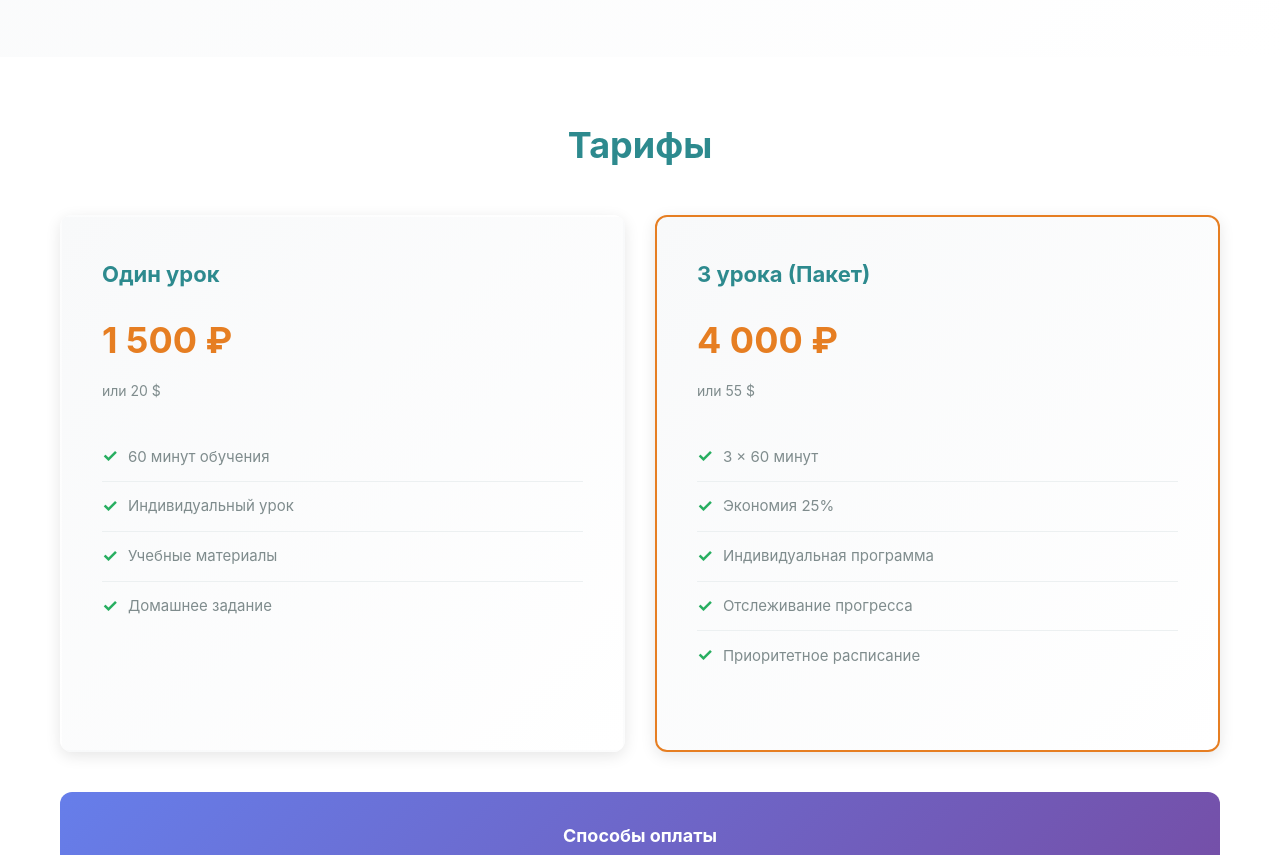
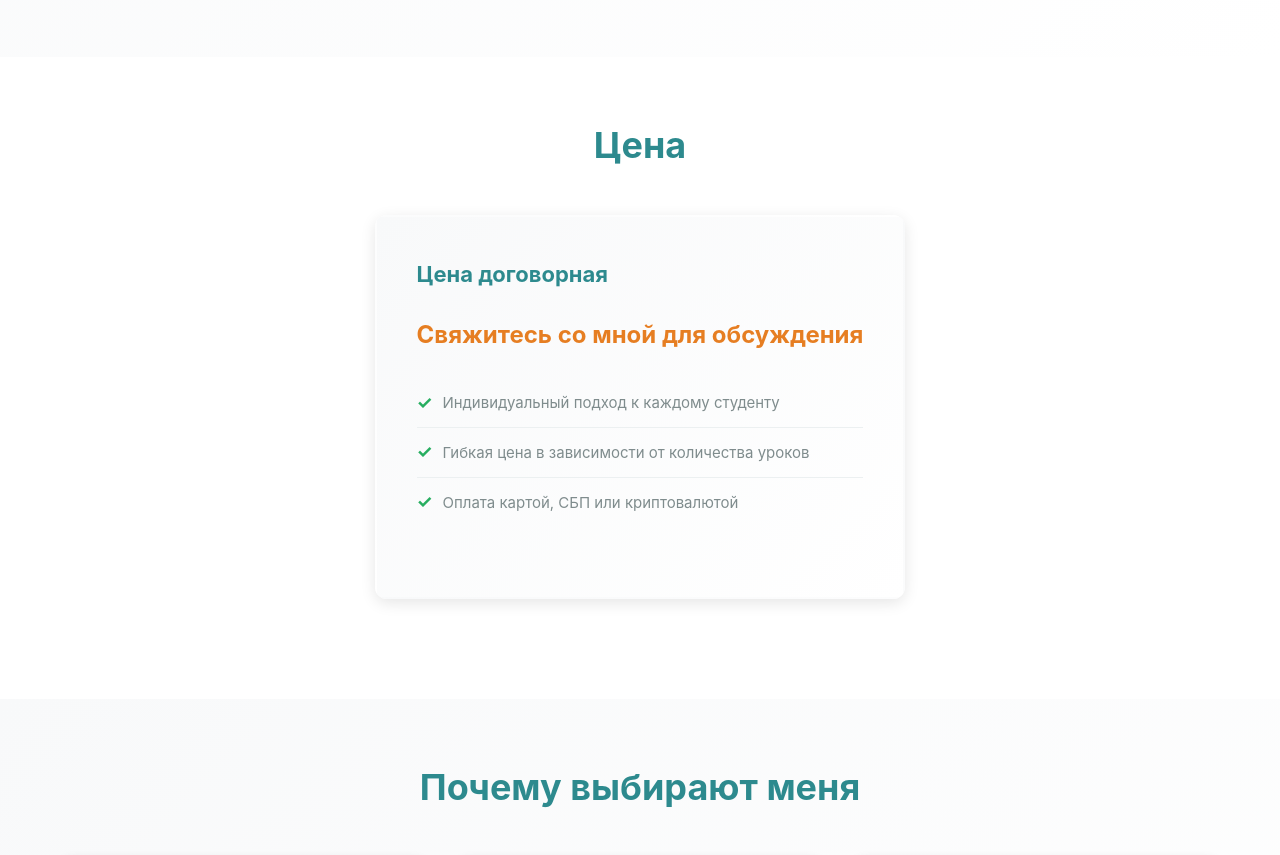
Before and after one commit to loptchak/alexey, a plain HTML site: page index.html in a window 1280 px wide. Shown: the part 1945-2800 px from the top of the page. Drawn offline with Linux system fonts and the light colour scheme.

Commit message:
update: the price block has been changed

```diff
--- a/index.html
+++ b/index.html
@@ -924,7 +924,7 @@
             <ul>
                 <li><a href="#languages" data-en="Languages" data-ru="Языки">Языки</a></li>
                 <li><a href="#about" data-en="About" data-ru="Обо мне">Обо мне</a></li>
-                <li><a href="#pricing" data-en="Pricing" data-ru="Тарифы">Тарифы</a></li>
+                <li><a href="#pricing" data-en="Price" data-ru="Цена">Тарифы</a></li>
                 <li><a href="#contacts" data-en="Contact" data-ru="Контакты">Контакты</a></li>
                 <li>
                     <div class="lang-switcher">
@@ -1000,41 +1000,18 @@
 
     <section id="pricing" class="pricing">
         <div class="container">
-            <h2 data-en="Pricing" data-ru="Тарифы">Тарифы</h2>
+            <h2 data-en="Price" data-ru="Цена">Цена</h2>
             <div class="pricing-grid">
-                <div class="pricing-card">
-                    <h3 data-en="One Lesson" data-ru="Один урок">Один урок</h3>
-                    <div class="price">1 500 ₽</div>
-                    <div class="price-description" data-en="or 20 $" data-ru="или 20 $">или 20 $</div>
+                <div class="pricing-card" style="max-width: 600px; margin: 0 auto;">
+                    <h3 data-en="Negotiable Price" data-ru="Цена договорная">Цена договорная</h3>
+                    <div class="price" style="font-size: 1.5rem; margin: 1.5rem 0;">
+                        <span data-en="Contact me to discuss" data-ru="Свяжитесь со мной для обсуждения">Свяжитесь со мной для обсуждения</span>
+                    </div>
                     <ul class="pricing-features">
-                        <li data-en="60 minutes of training" data-ru="60 минут обучения">60 минут обучения</li>
-                        <li data-en="Individual lesson" data-ru="Индивидуальный урок">Индивидуальный урок</li>
-                        <li data-en="Educational materials" data-ru="Учебные материалы">Учебные материалы</li>
-                        <li data-en="Homework" data-ru="Домашнее задание">Домашнее задание</li>
+                        <li data-en="Individual approach to each student" data-ru="Индивидуальный подход к каждому студенту">Индивидуальный подход к каждому студенту</li>
+                        <li data-en="Flexible pricing depending on the number of lessons" data-ru="Гибкая цена в зависимости от количества уроков">Гибкая цена в зависимости от количества уроков</li>
+                        <li data-en="Payment by card, SBP or cryptocurrency" data-ru="Оплата картой, СБП или криптовалютой">Оплата картой, СБП или криптовалютой</li>
                     </ul>
-                </div>
-                <div class="pricing-card popular">
-                    <h3 data-en="3 Lessons (Package)" data-ru="3 урока (Пакет)">3 урока (Пакет)</h3>
-                    <div class="price">4 000 ₽</div>
-                    <div class="price-description" data-en="or 55 $" data-ru="или 55 $">или 55 $</div>
-                    <ul class="pricing-features">
-                        <li data-en="3 × 60 minutes" data-ru="3 × 60 минут">3 × 60 минут</li>
-                        <li data-en="Save 25%" data-ru="Экономия 25%">Экономия 25%</li>
-                        <li data-en="Custom program" data-ru="Индивидуальная программа">Индивидуальная программа</li>
-                        <li data-en="Progress tracking" data-ru="Отслеживание прогресса">Отслеживание прогресса</li>
-                        <li data-en="Priority schedule" data-ru="Приоритетное расписание">Приоритетное расписание</li>
-                    </ul>
-                </div>
-            </div>
-
-            <div class="crypto-section">
-                <h4 data-en="Payment Methods" data-ru="Способы оплаты">💳 Способы оплаты</h4>
-                <p style="margin-bottom: 20px; font-size: 16px;" data-en="Payments accepted by card, SBP and cryptocurrency" data-ru="Принимаются платежи картой, СБП и криптовалютой">Принимаются платежи картой, СБП и криптовалютой</p>
-                <div class="crypto-methods">
-                    <div class="crypto-badge" data-en="💳 Card" data-ru="💳 Карта">💳 Карта</div>
-                    <div class="crypto-badge" data-en="📲 SBP" data-ru="📲 СБП">📲 СБП</div>
-                    <div class="crypto-badge" data-en="Cryptocurrency" data-ru="Криптовалюта">Криптовалюта</div>
-                    <div class="crypto-badge">USDT-TON / USDT-TRC20</div>
                 </div>
             </div>
         </div>
```
